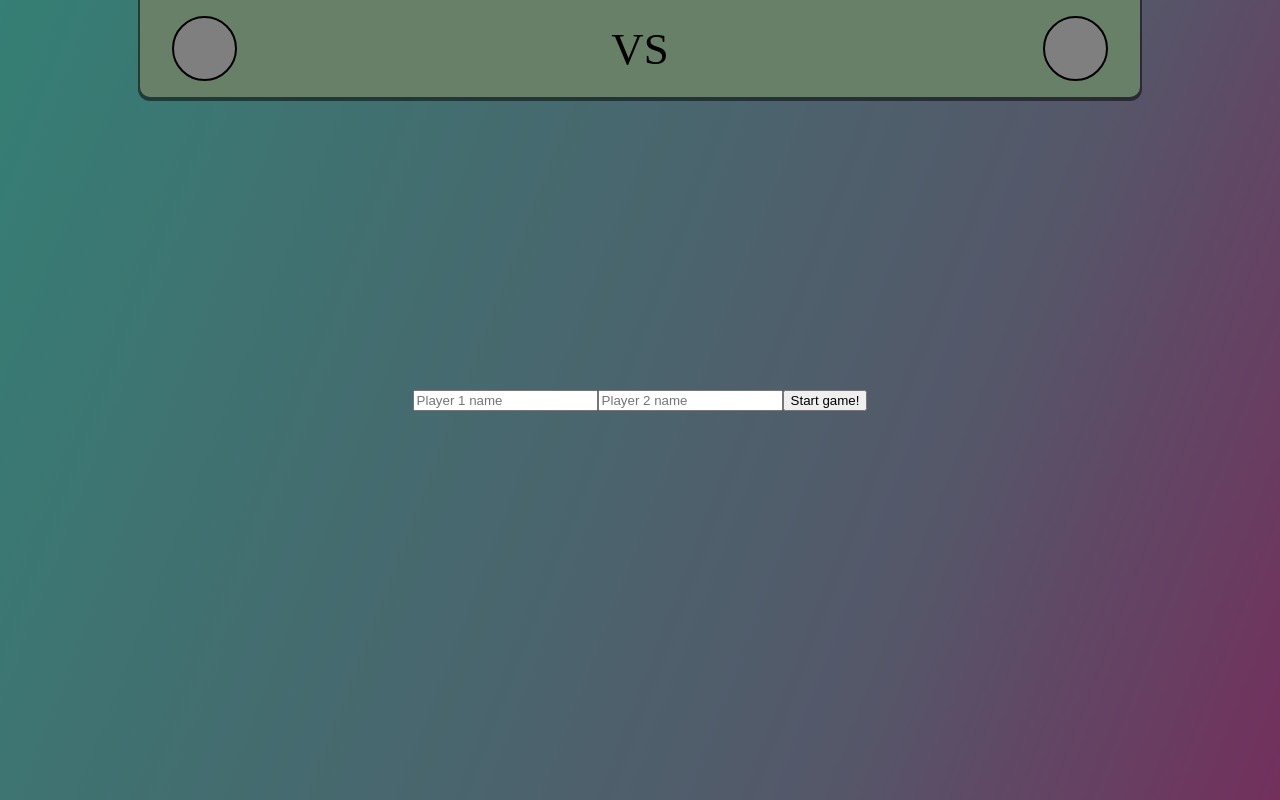
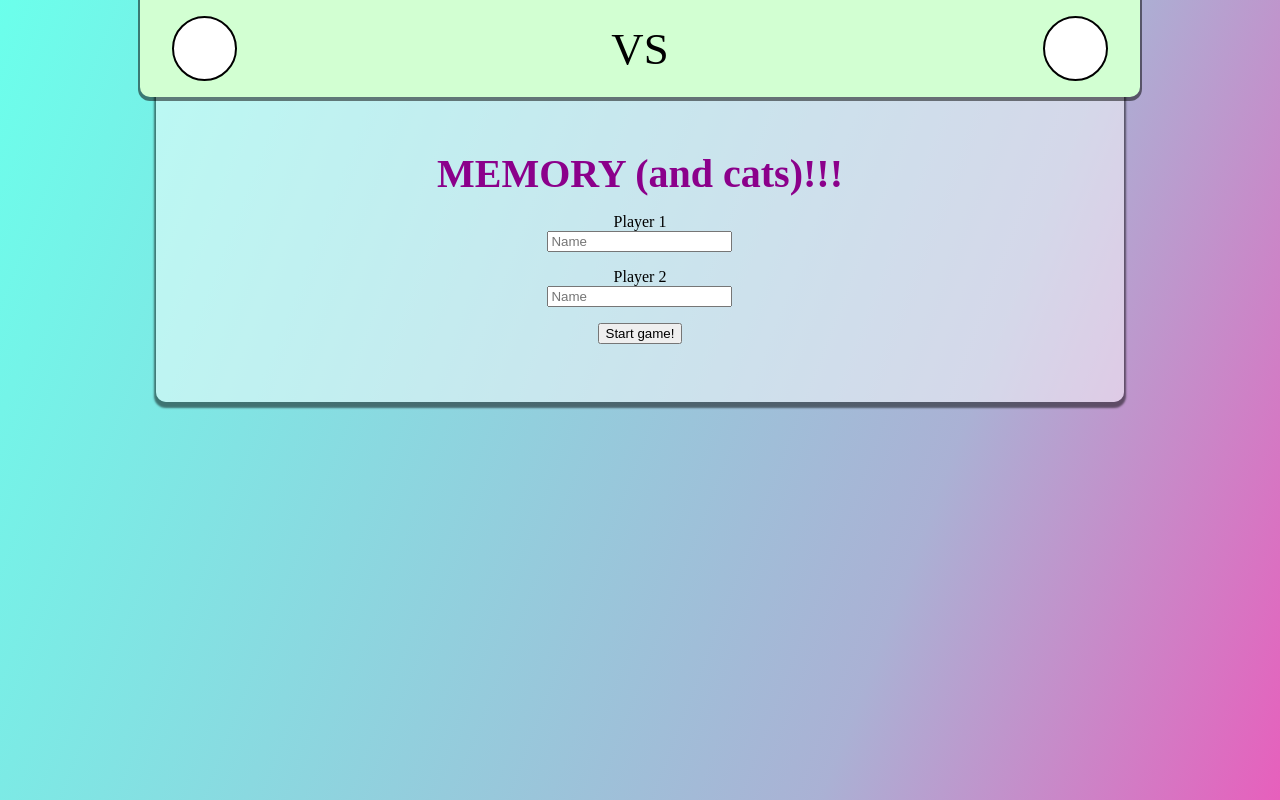
Before and after one commit to twicon/-22a-nov-exam, a website with bundled scripts: page index.html in a window 1280 px wide. Built offline with nearby package versions, Linux system fonts and the light colour scheme.

Commit message:
change backdrop layout to drawer layout for new-game and game-over

```diff
--- a/index.html
+++ b/index.html
@@ -10,8 +10,8 @@
 </head>
 
 <body>
-	<main>
-		<section class="scoreboard">
+	<div class="game-container">
+		<header class="scoreboard">
 			<div class="scoreboard__column">
 				<span class="scoreboard__score scoreboard__score-p1"></span>
 				<span class="scoreboard__name-p1"></span>
@@ -21,21 +21,25 @@
 				<span class="scoreboard__name-p2"></span>
 				<span class="scoreboard__score scoreboard__score-p2"></span>
 			</div>
+		</header>
+		<section class="new-game drawer drawer-show">
+			<form class="new-game__form">
+				<h1 class="new-game__header">MEMORY (and cats)!!!</h1>
+				<label for="player1">Player 1</label>
+				<input type="text" id="player1" placeholder="Name">
+				<label for="player2">Player 2</label>
+				<input type="text" id="player2" placeholder="Name">
+				<button type="submit">Start game!</button>
+				<div class="error-msg">Please enter names</div>
+			</form>
 		</section>
-		<section class="game-board"></section>
-	</main>
-	<section class="backdrop">
-		<form class="player-form">
-			<input type="text" id="player1" placeholder="Player 1 name">
-			<input type="text" id="player2" placeholder="Player 2 name">
-			<button type="submit">Start game!</button>
-		</form>
-		<article class="game-over">
+		<section class="game-board drawer"></section>
+		<section class="game-over drawer">
 			<h1 class="game-over__msg"></h1>
 			<button class="game-over__button">New Game</button>
 			<ol class="high-score"></ol>
-		</article>
-	</section>
+		</section>
+	</div>
 </body>
 
 </html>
--- a/src/game-over.js
+++ b/src/game-over.js
@@ -2,14 +2,10 @@ import { openGameOptions } from './new-game.js';
 import { getNames, getScore, updateHighScoreList } from './store/state.js';
 
 export function openGameOver() {
-	const backdrop = document.querySelector('.backdrop');
 	const gameOverElement = document.querySelector('.game-over');
 	const msgElement = gameOverElement.querySelector('.game-over__msg');
 	const newGameBtnElement =
 		gameOverElement.querySelector('.game-over__button');
-
-	backdrop.style.display = 'flex';
-	gameOverElement.style.display = 'flex';
 
 	const winnerData = determineWinner();
 	msgElement.innerText = createWinMessage(winnerData);
@@ -18,10 +14,12 @@ export function openGameOver() {
 
 	createHighScoreList(highScore);
 
+	gameOverElement.classList.add('drawer--show');
+
 	newGameBtnElement.addEventListener(
 		'click',
 		function () {
-			gameOverElement.style.display = 'none';
+			gameOverElement.classList.remove('drawer--show');
 			openGameOptions();
 		},
 		{ once: true }
--- a/src/game.js
+++ b/src/game.js
@@ -12,7 +12,7 @@ export async function startGame() {
 	let gameIsRunning = true;
 	let currentPlayer = changeCurrentPlayer();
 
-	gameBoardElement.classList.add('game-board--show');
+	gameBoardElement.classList.add('drawer--show');
 
 	while (gameIsRunning) {
 		const changePlayer = await takeTurn(currentPlayer);
@@ -25,6 +25,6 @@ export async function startGame() {
 		gameIsRunning = checkForNotFoundPairs(); // stop playing if no pairs are left to find
 	}
 
-	gameBoardElement.classList.remove('game-board--show');
+	gameBoardElement.classList.remove('drawer--show');
 	openGameOver();
 }
--- a/src/new-game.js
+++ b/src/new-game.js
@@ -3,15 +3,15 @@ import { startGame } from './game.js';
 import { getNames, updatePlayerNames } from './store/state.js';
 
 export function openGameOptions() {
-	const backdropElement = document.querySelector('.backdrop');
-	const playerFormElement = document.querySelector('.player-form');
+	const newGameDrawer = document.querySelector('.new-game');
+	const playerFormElement = document.querySelector('.new-game__form');
 	const player1Element = playerFormElement.querySelector('#player1');
 	const player2Element = playerFormElement.querySelector('#player2');
+	const errorMsgElement = document.querySelector('.error-msg');
 
 	const names = getNames();
 
-	playerFormElement.style.display = 'flex';
-	backdropElement.style.display = 'flex';
+	newGameDrawer.classList.add('drawer--show');
 	player1Element.value = names.player1;
 	player2Element.value = names.player2;
 
@@ -21,13 +21,13 @@ export function openGameOptions() {
 		const player2 = player2Element.value;
 
 		if (player1 != '' && player2 != '') {
-			backdropElement.style.display = 'none';
-			playerFormElement.style.display = 'none';
+			newGameDrawer.classList.remove('drawer--show');
+			errorMsgElement.classList.remove('error-msg--show');
 			updatePlayerNames(player1, player2);
 			setupDeck();
 			startGame();
 		} else {
-			console.log('Please enter names for both players');
+			errorMsgElement.classList.add('error-msg--show');
 		}
 	});
 }
--- a/styles/game.scss
+++ b/styles/game.scss
@@ -1,10 +1,11 @@
-main {
+.game-container {
 	align-items: center;
 	display: flex;
 	flex-direction: column;
 	height: 100dvh;
 	justify-content: flex-start;
 	margin: 0 auto;
+	position: relative;
 	width: min((100% - 2rem), 1000px);
 }
 
@@ -42,7 +43,7 @@ main {
 	}
 }
 
-.game-board {
+.drawer {
 	align-items: flex-start;
 	background-color: rgb(255 255 255 / 50%);
 	border-radius: 0 0 10px 10px;
@@ -51,8 +52,9 @@ main {
 	flex-wrap: wrap;
 	gap: 1rem;
 	justify-content: center;
-	margin: 4px 1rem 0;
-	padding: 2rem 1rem;
+	margin: 0 1rem;
+	padding: 150px 1rem 2rem;
+	position: absolute;
 	transform: translateY(-120%);
 	transition: transform 1s ease-in-out 1s;
 	width: calc(100% - 2rem);
--- a/styles/popups.scss
+++ b/styles/popups.scss
@@ -1,20 +1,27 @@
-.backdrop {
-	display: flex;
-	position: absolute;
-	inset: 0;
-	z-index: 999;
-	width: 100vw;
-	height: 100dvh;
-	background-color: rgb(0 0 0 / 50%);
-	display: none;
-	align-items: center;
-	justify-content: center;
+.new-game {
+	&__header {
+		color: darkmagenta;
+		font-size: 2.5rem;
+	}
+
+	&__form {
+		align-items: center;
+		display: flex;
+		flex-direction: column;
+
+		label,
+		button {
+			margin-top: 1rem;
+		}
+
+		.error-msg {
+			color: red;
+			margin-top: 0.5rem;
+			visibility: hidden;
+
+			&--show {
+				visibility: visible;
+			}
+		}
+	}
 }
-
-.player-form {
-	display: none;
-}
-
-.game-over {
-	display: none;
-}
```
Also changed, not shown: style.css, 1 other file.
